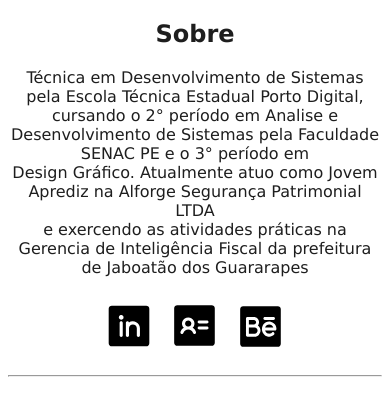
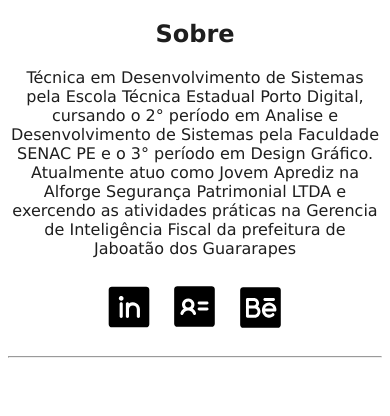
Before and after one commit to sabrinafpcruz/exercicios-codingii, a plain HTML site: page Curriculo HTML/identificacao.html in a window 390 px wide. Drawn offline with Linux system fonts and the light colour scheme.

Commit message:
Estilizando e ajustando
Estilizando o arquivo 'index' para torna-lo mais responsivo

```diff
--- a/Curriculo HTML/identificacao.html
+++ b/Curriculo HTML/identificacao.html
@@ -11,9 +11,9 @@
     <section>
         <div id="sobre">
             <h2>Sobre </h2>
-            <p>Técnica em Desenvolvimento de Sistemas pela Escola Técnica Estadual Porto Digital,<br>
-                cursando o 2° período em Analise e Desenvolvimento de Sistemas pela Faculdade SENAC PE e o 3° período em <br>
-                Design Gráfico. Atualmente atuo como Jovem Aprediz na Alforge Segurança Patrimonial LTDA<br>
+            <p>Técnica em Desenvolvimento de Sistemas pela Escola Técnica Estadual Porto Digital,
+                cursando o 2° período em Analise e Desenvolvimento de Sistemas pela Faculdade SENAC PE e o 3° período em
+                Design Gráfico. Atualmente atuo como Jovem Aprediz na Alforge Segurança Patrimonial LTDA
                 e exercendo as atividades práticas na Gerencia de Inteligência Fiscal da prefeitura de Jaboatão dos Guararapes
             </p>
             <p class="links">
--- a/Curriculo HTML/style.css
+++ b/Curriculo HTML/style.css
@@ -1,6 +1,7 @@
 body {
     font-family: Verdana, Geneva, Tahoma, sans-serif;
-
+    height: 800px;
+    align-items: center;
 }
 
 nav, a{
```
